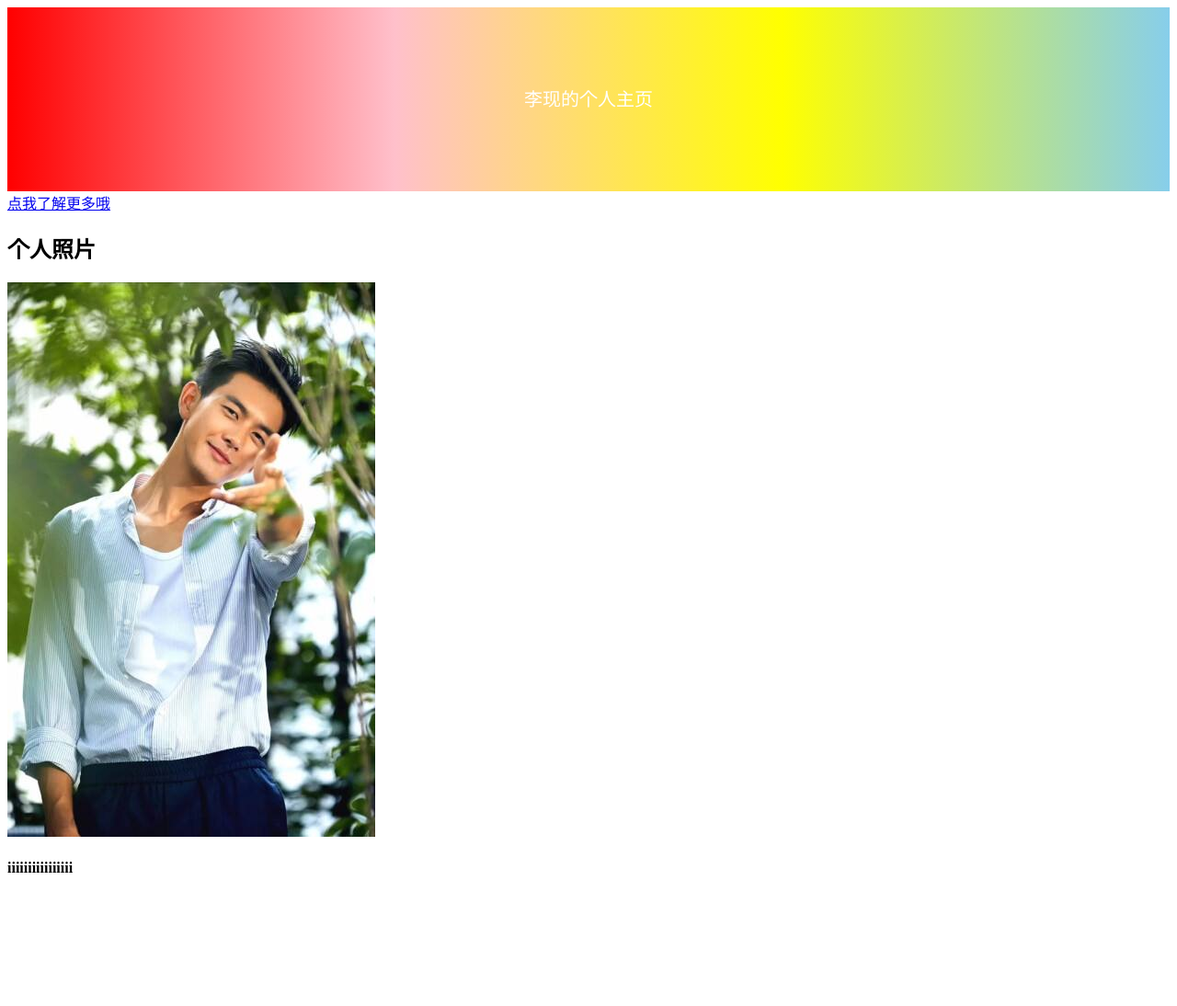
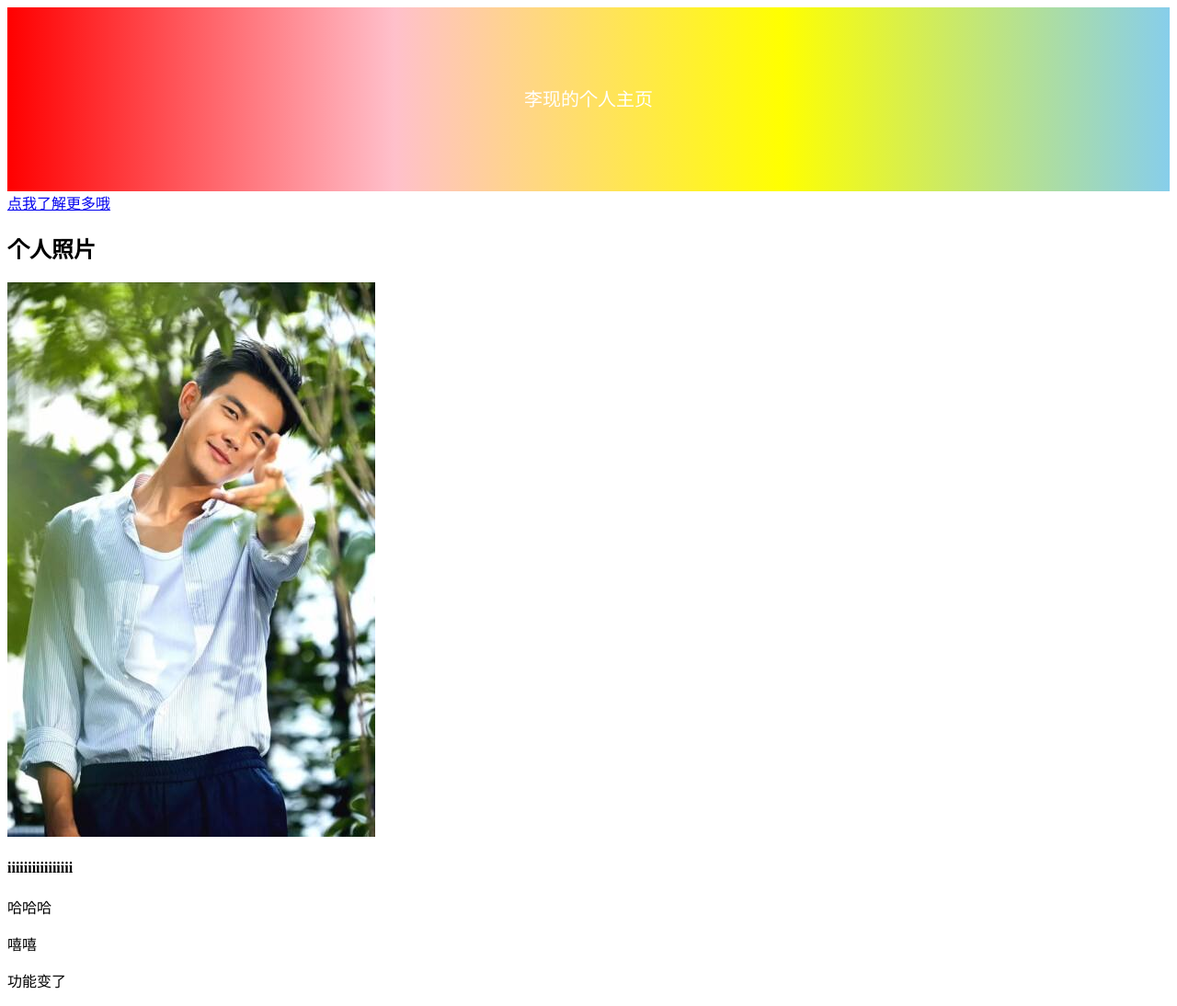
Before and after one commit to wushuangshuangstar/wushuangshuangstar.github.io, a plain HTML site: page index.html in a window 1280 px wide. Shown: the whole page at 92% size. Before the commit the page ends 974 px from the top, so only its background shows below. Drawn offline with Linux system fonts and the light colour scheme.

Commit message:
功能变了

```diff
--- a/index.html
+++ b/index.html
@@ -23,6 +23,11 @@
     <h2>个人照片</h2>
     <img src="./images/timg.jpg" alt="">
     <h4>iiiiiiiiiiiiiiii</h4>
+    <p>
+        哈哈哈
+    </p>
+    <p>嘻嘻</p>
+    <p>功能变了</p>
 
 </body>
 
```
Also changed, not shown: 2 other files.
